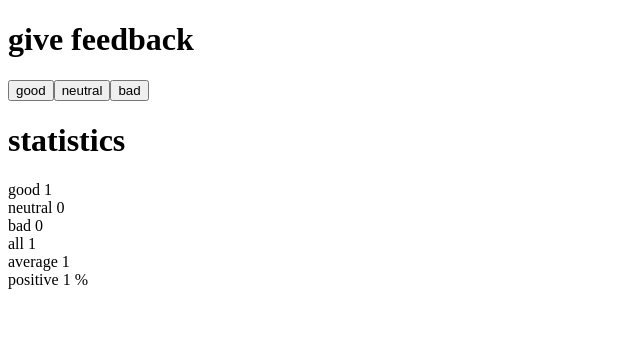
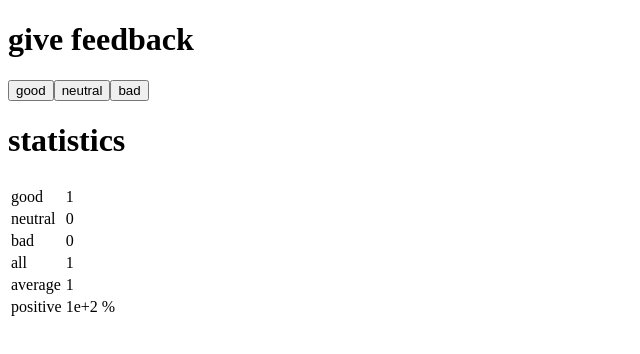
Before and after one commit to atif-hafeez/FullStackOpen, a React (Create React App) app in the folder part1/submission/unicafe/: page / in a window 1280 px wide. Both pictures are taken after a click on the button "good". Shown: the top 354 px of the page, without its empty margins (0-640 px from the left). Built offline with nearby package versions, Linux system fonts and the light colour scheme.

Commit message:
unicafe step6

```diff
--- a/part1/submission/unicafe/src/App.js
+++ b/part1/submission/unicafe/src/App.js
@@ -3,26 +3,40 @@ import { useState } from 'react'
 const StatisticsLine = ({text, value}) => {
 
   return (
-    <>
-      <span>{text} {text === "positive" ? value + " %" : value}</span>
-      <br />
-    </>
+    <tr>
+      <td>{text}</td>
+      <td>
+      {
+        text === "average"
+          ? Number(value).toPrecision(1)
+            : text === "positive"
+              ? Number(value).toPrecision(1) + " %"
+              : value
+      }
+      </td>
+    </tr>
   )
 
 }
 
-
-
 const Statistics = ({good, neutral, bad, allStats, average, positive}) => {
   return (
-    <div>
-        <StatisticsLine text="good" value={good} />
-        <StatisticsLine text="neutral" value={neutral} />
-        <StatisticsLine text="bad" value={bad} />
-        <StatisticsLine text="all" value={allStats} />
-        <StatisticsLine text="average" value={average} />
-        <StatisticsLine text="positive" value={positive} />
-    </div>
+    <table>
+        <thead>
+          <tr>
+            <td></td>
+            <td></td>
+          </tr>
+        </thead>
+        <tbody>
+          <StatisticsLine text="good" value={good} />
+          <StatisticsLine text="neutral" value={neutral} />
+          <StatisticsLine text="bad" value={bad} />
+          <StatisticsLine text="all" value={allStats} />
+          <StatisticsLine text="average" value={average} />
+          <StatisticsLine text="positive" value={positive*100} />
+        </tbody>
+    </table>
   )
 }
 
```
